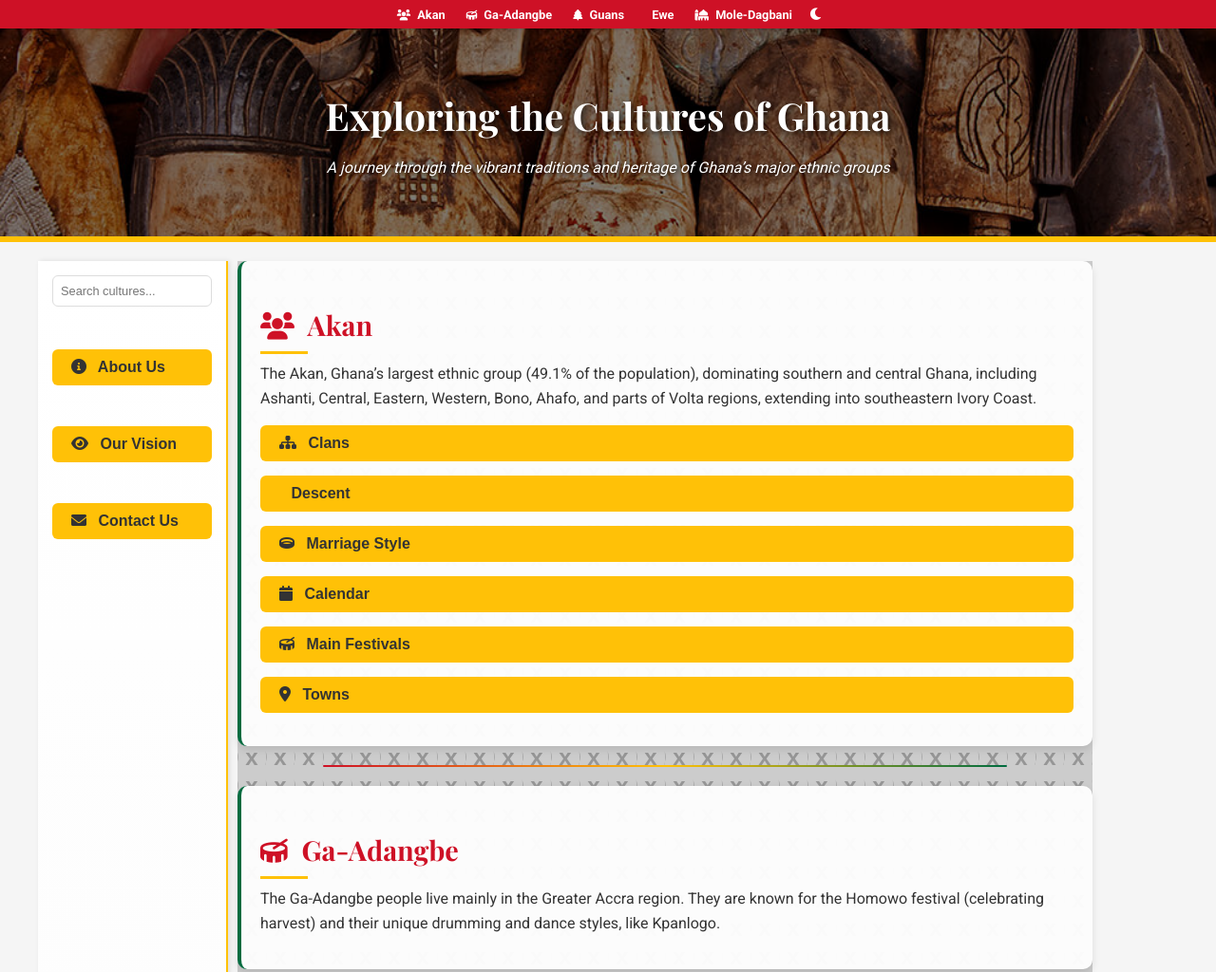
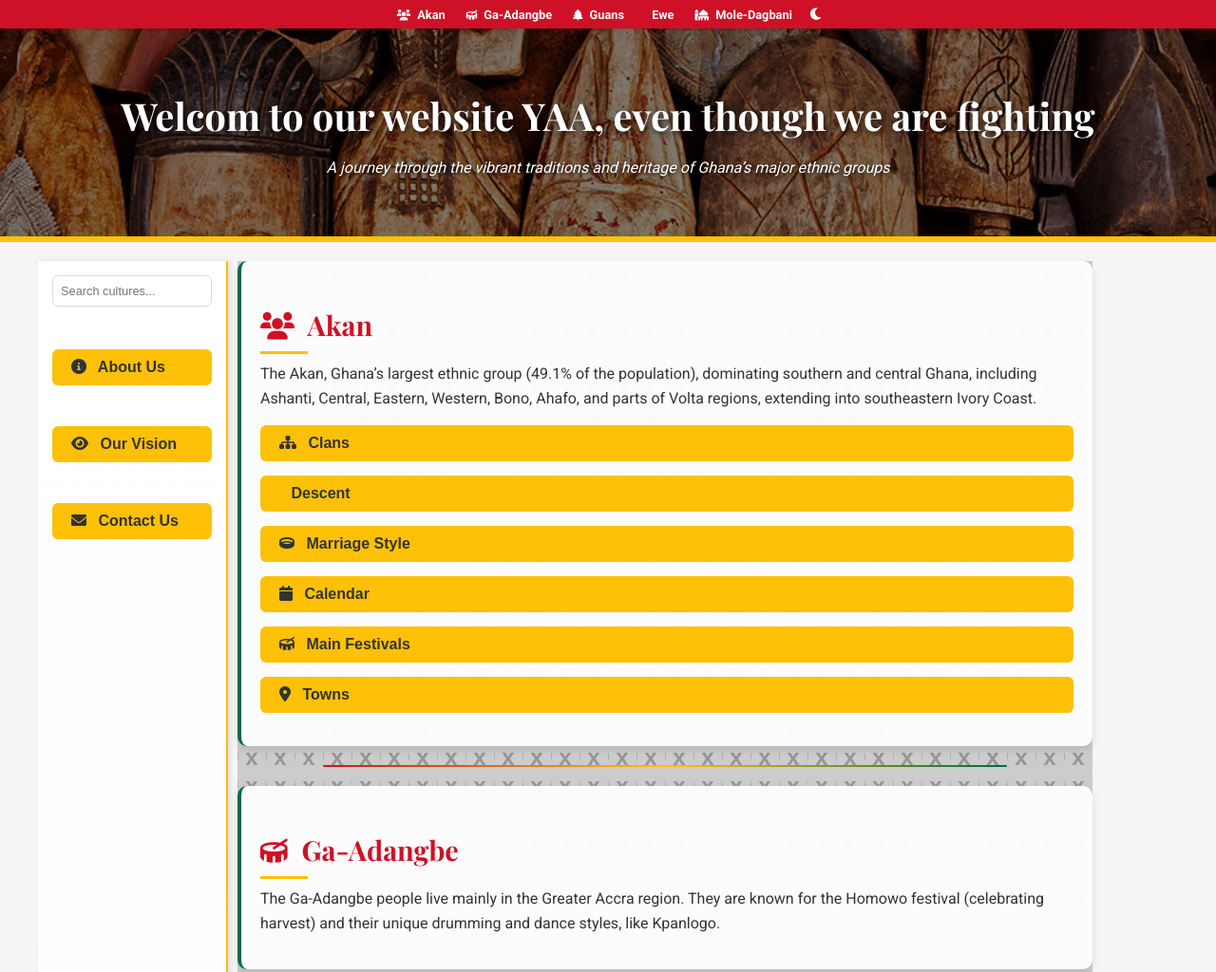
Before and after one commit to Kasante-maker/Gh-Culture, a plain HTML site: page index.html in a window 1280 px wide. Shown: the top 1024 px of the page at 95% size. Drawn offline with nearby package versions, Linux system fonts and the light colour scheme; placeholder pictures from the web are drawn by us; some icons are missing.

Commit message:
Update index.html

```diff
--- a/index.html
+++ b/index.html
@@ -24,7 +24,7 @@
     <button id="dark-mode-toggle" title="Toggle Dark Mode"><i class="fas fa-moon"></i></button>
   </nav>
   <header>
-    <h1>Exploring the Cultures of Ghana</h1>
+    <h1>Welcom to our website YAA, even though we are fighting</h1>
     <p>A journey through the vibrant traditions and heritage of Ghana’s major ethnic groups</p>
   </header>
 
```
